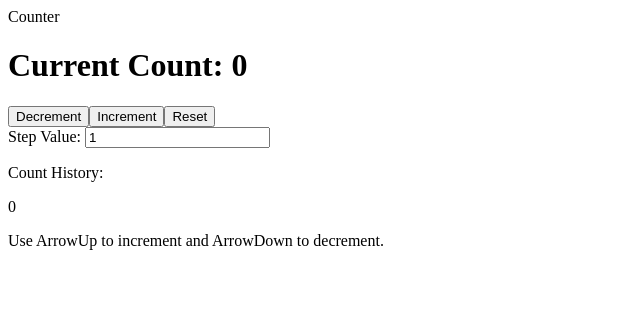
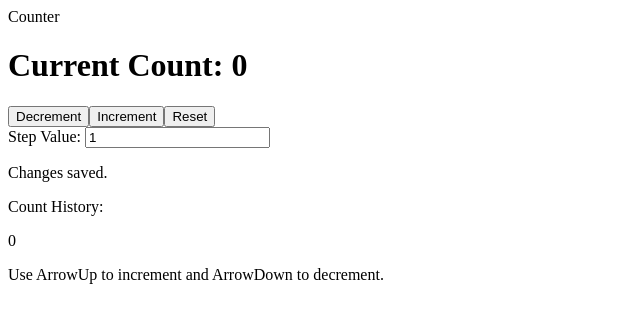
Before and after one commit to keokistevenson/Mod10-Lab1-AdvancedCounter, a React (Vite) app: page / in a window 1280 px wide. Shown: the top 322 px of the page, without its empty margins (0-640 px from the left). Built offline with nearby package versions, Linux system fonts and the light colour scheme.

Commit message:
Added save changes to local storage label with timer.

```diff
--- a/src/components/AdvancedCounter.tsx
+++ b/src/components/AdvancedCounter.tsx
@@ -4,6 +4,9 @@ import { useState, useEffect } from "react"
 function AdvancedCounter() {
 
     // Use useState to manage the current count, history array, and any other necessary local state.
+    const [history, setHistory] = useState<number[]>([]);
+    const [step, setStep] = useState<number>(1);
+    const [saveStatus, setSaveStatus] = useState<string>("");
     const [count, setCount] = useState(() => {
         const savedCount = localStorage.getItem("AdvancedCounterApp");
 
@@ -14,9 +17,6 @@ function AdvancedCounter() {
         return Number(savedCount);
     });
 
-
-    const [history, setHistory] = useState<number[]>([]);
-    const [step, setStep] = useState<number>(1);
 
     const handleIncrement = () => {
         setCount(count => count + step);
@@ -70,9 +70,14 @@ function AdvancedCounter() {
     useEffect(() => {
         console.log("LocalStorage we are counting on you:", count);
 
+        setSaveStatus("Saving to Local Storage ...");
         //  Will React's development safe mode try to save this twice?
-        localStorage.setItem("AdvancedCounterApp", String(count));
+        const timerId = setTimeout(() => {
+            localStorage.setItem("AdvancedCounterApp", String(count));
+            setSaveStatus("Changes saved.");
+        }, 1000);
 
+        return () => clearTimeout(timerId);
     }, [count]);
 
 
@@ -94,6 +99,7 @@ function AdvancedCounter() {
             </section>
 
             <section>Step Value: <input type="number" value={step} onChange={handleStepInput} /></section>
+            <section><p aria-live="polite">{saveStatus}</p></section>
 
             <section id="history">
                 <p>Count History:</p>
```
